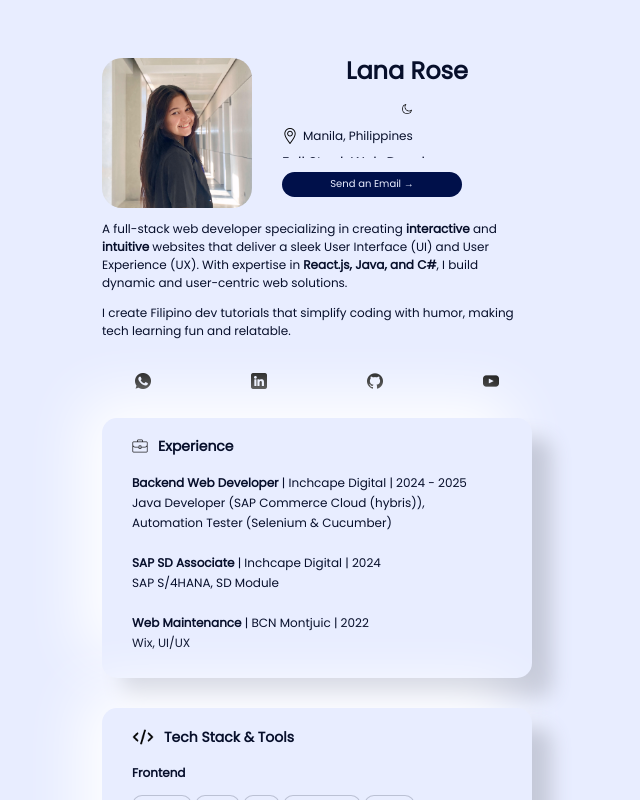
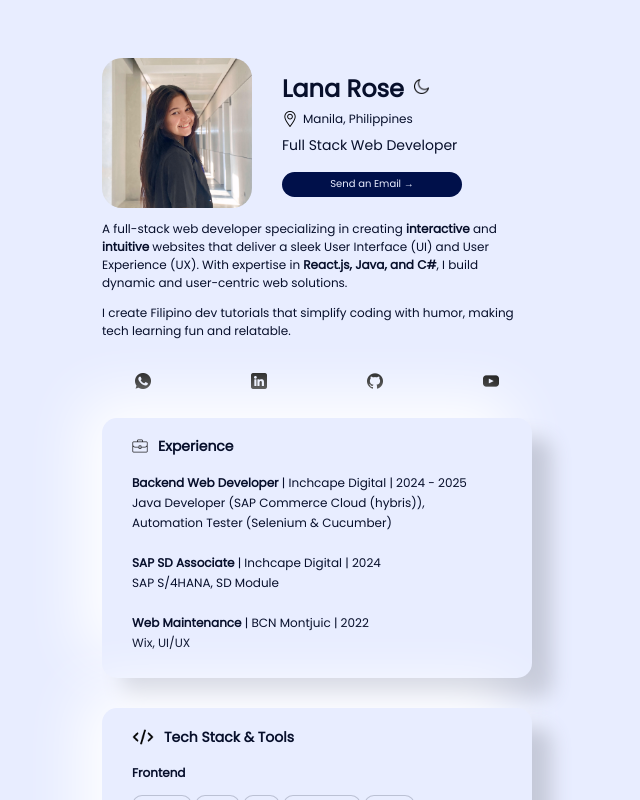
Before and after one commit to lanarosedg/About, a React (Vite) app: page / in a window 1280 px wide. Shown: the top 800 px of the page, without its empty margins (343-983 px from the left). Built offline with nearby package versions, Linux system fonts and the light colour scheme.

Commit message:
Minor modifications

```diff
--- a/src/Name.jsx
+++ b/src/Name.jsx
@@ -8,7 +8,8 @@ function Name() {
 
     return(
         <div class="nameContainer">
-            <p class="nameTitle">Lana Rose
+            <div className="nameTitleContainer">
+                <p class="nameTitle">Lana Rose</p>
                 <a
                         href=""
                         className="moonLink"
@@ -17,7 +18,7 @@ function Name() {
                         >
                         <img src={moonIcon} alt="moon" className="moonIcon"/>
                 </a>
-            </p>
+            </div>
             <p class="location">
                 <img src={location} alt="location" class="logo"/>
             Manila, Philippines
--- a/src/index.css
+++ b/src/index.css
@@ -55,6 +55,13 @@
   grid-area: 2 / 5 / 2 / 6;
 }
 
+.nameTitleContainer {
+  display: flex;
+  flex-direction: row;
+  place-items: center;
+  gap: 10px;
+}
+
 .nameTitle {
   font-size: 24px;
   font-weight: bolder;
@@ -78,8 +85,8 @@
 }
 
 .moonIcon {
-  height: 10px;
-  width: 10px;
+  height: 15px;
+  width: 15px;
 }
 /*       */
 /*       */
```
Lines whose indentation alone changed are shown as unchanged.
